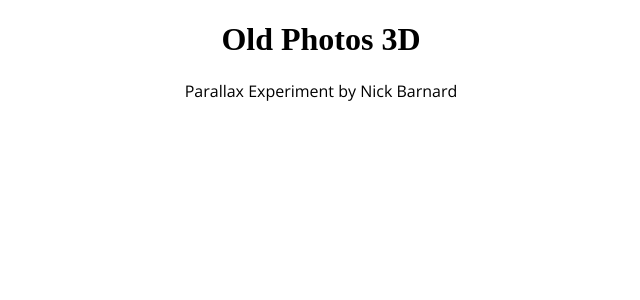
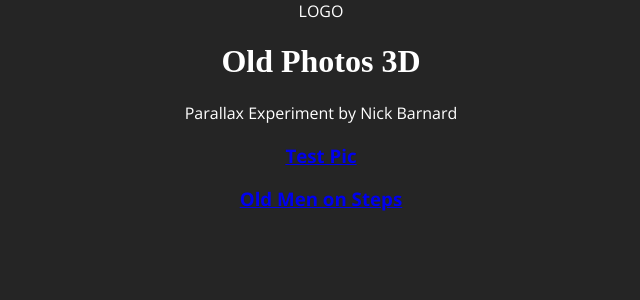
Before and after one commit to barnardnicholas/op3d, a React (Create React App) app: page / in a window 1280 px wide. Shown: the top 300 px of the page, without its empty margins (319-959 px from the left). Built offline with nearby package versions, Linux system fonts and the light colour scheme; a web font is replaced by a local one.

Commit message:
add site structure, iron out bugs in Pic loading/unloading

```diff
--- a/src/App.css
+++ b/src/App.css
@@ -1,9 +1,14 @@
 @import url("https://fonts.googleapis.com/css2?family=Averia+Serif+Libre:ital,wght@0,300;0,400;0,700;1,300;1,400;1,700&family=Open+Sans:ital,wght@0,300;0,400;0,600;0,700;0,800;1,300;1,400;1,600;1,700;1,800&display=swap");
+
+body {
+  background-color: #252525;
+  color: #ffffff;
+  overflow: hidden;
+}
 
 .App {
   text-align: center;
   font-family: "Open Sans", sans-serif;
-  overflow: hidden;
 }
 
 /* Typography */
--- a/src/App.js
+++ b/src/App.js
@@ -7,6 +7,7 @@ import { ContextProvider, AppContext } from "./Context";
 // Import Components
 import Pic from "./components/Pic";
 import PerspectiveTest from "./components/PerspectiveTest";
+import Home from "./components/Home";
 
 // Import Styling
 import "./App.css";
@@ -22,16 +23,11 @@ function App() {
         {(context) => {
           return (
             <div className="App">
-              <header>
-                <h1 className="aviera-bold">Old Photos 3D</h1>
-                <p className="opensans-light">
-                  Parallax Experiment by Nick Barnard
-                </p>
-              </header>
               <Container>
                 <Row className="flex-row justify-center">
                   <Col>
                     <Router>
+                      <Home path="/" />
                       <PerspectiveTest path="/utils/perspective-test" />
                       <Pic pic={pics.testPic} path="/pics/test-pic" />
                       <Pic pic={pics.oldMenOnStep} path="/pics/old-men" />
--- a/src/assets/img/old-men-on-step/index.js
+++ b/src/assets/img/old-men-on-step/index.js
@@ -7,7 +7,8 @@ const oldMenOnStep = {
   picMaster: picMaster,
   dimX: 2400,
   dimY: 1800,
-  parallaxDistance: 30,
+  parallaxDistance: 20,
+  perspectiveAngle: 8,
 };
 
 export default oldMenOnStep;
--- /dev/null
+++ b/src/components/HeroHeader.js
@@ -0,0 +1,20 @@
+import React from "react";
+import { Container, Row, Col } from "react-bootstrap";
+
+export default function HeroHeader() {
+  return (
+    <header>
+      <Container>
+        <Row>
+          <Col>LOGO</Col>
+          <Col>
+            <h1 className="aviera-bold">Old Photos 3D</h1>
+            <p className="opensans-light">
+              Parallax Experiment by Nick Barnard
+            </p>
+          </Col>
+        </Row>
+      </Container>
+    </header>
+  );
+}
--- /dev/null
+++ b/src/components/Home.js
@@ -0,0 +1,14 @@
+import React from "react";
+import HeroHeader from "./HeroHeader";
+import Nav from "./Nav";
+
+export default function Home() {
+  return (
+    <>
+      <main>
+        <HeroHeader />
+        <Nav />
+      </main>
+    </>
+  );
+}
--- /dev/null
+++ b/src/components/Nav.js
@@ -0,0 +1,22 @@
+import React from "react";
+import { Container, Row, Col } from "react-bootstrap";
+import { Link } from "@reach/router";
+
+export default function Nav() {
+  return (
+    <nav>
+      <Container>
+        <Row>
+          <Link to="/pics/test-pic">
+            <h3>Test Pic</h3>
+          </Link>
+        </Row>
+        <Row>
+          <Link to="/pics/old-men">
+            <h3>Old Men on Steps</h3>
+          </Link>
+        </Row>
+      </Container>
+    </nav>
+  );
+}
--- a/src/components/Pic.js
+++ b/src/components/Pic.js
@@ -1,4 +1,5 @@
 import React, { Component } from "react";
+import SlimHeader from "./SlimHeader";
 import $ from "jquery";
 
 export default class Pic extends Component {
@@ -19,15 +20,21 @@ export default class Pic extends Component {
     centerY: 0,
     perspectiveX: 0,
     perspectiveY: 0,
+    effectEnabled: false,
   };
 
   handleMouseMove = (event) => {
     // Define center of frame
     let centerX = Math.floor(this.state.frameWidth / 2);
     let centerY = Math.floor(this.state.frameHeight / 2);
+
     // Define mouse coords within picture frame
-    const frameOffsetTop = $(".picture-frame").offset().top;
-    const frameOffsetLeft = $(".picture-frame").offset().left;
+    let frameOffsetTop = 0;
+    let frameOffsetLeft = 0;
+    if ($(".picture-frame").offset()) {
+      frameOffsetTop = $(".picture-frame").offset().top;
+      frameOffsetLeft = $(".picture-frame").offset().left;
+    }
     let frameX = Math.floor(event.pageX - frameOffsetLeft);
     let frameY = Math.floor(event.pageY - frameOffsetTop);
     if (frameX < 0) frameX = 0;
@@ -44,11 +51,10 @@ export default class Pic extends Component {
       offsetX * (this.state.parallaxDistance / (this.state.frameWidth / 2)) * -1
     );
     let mirrorOffsetY = Math.floor(
-      offsetY * (this.state.parallaxDistance / (this.state.frameWidth / 2)) * -1
+      offsetY * (this.state.parallaxDistance / (this.state.frameWidth / 2))
     );
 
     // Define Perspective angle
-
     let perspectiveY =
       this.state.perspectiveAngle *
       (this.state.mirrorOffsetX / this.state.parallaxDistance);
@@ -56,6 +62,8 @@ export default class Pic extends Component {
       this.state.perspectiveAngle *
       (this.state.mirrorOffsetY / this.state.parallaxDistance);
 
+    // Only execute if effectEnabled is true
+    if (this.state.effectEnabled) {
       this.setState({
         mouseX: event.pageX,
         mouseY: event.pageY,
@@ -70,6 +78,7 @@ export default class Pic extends Component {
         perspectiveX,
         perspectiveY,
       });
+    }
   };
 
   calculateFrameDimensions = () => {
@@ -92,7 +101,10 @@ export default class Pic extends Component {
   };
 
   setParallaxDistance = () => {
-    this.setState({ parallaxDistance: this.props.pic.parallaxDistance });
+    this.setState({
+      parallaxDistance: this.props.pic.parallaxDistance,
+      perspectiveAngle: this.props.pic.perspectiveAngle,
+    });
   };
 
   displayDebug = () => {
@@ -123,6 +135,8 @@ export default class Pic extends Component {
       transform: `rotateX(${this.state.perspectiveX}deg) rotateY(${this.state.perspectiveY}deg)`,
     };
     return (
+      <>
+        <SlimHeader />
         <div className="perspective-container">
           <div className="picture-frame" style={frameStyling}>
             <div className="img-container">
@@ -160,6 +174,7 @@ export default class Pic extends Component {
             {this.props.debug ? this.displayDebug() : null}
           </div>
         </div>
+      </>
     );
   }
 
@@ -167,8 +182,16 @@ export default class Pic extends Component {
     const frameCenter = $(".frame-center");
     this.setParallaxDistance();
     this.calculateFrameDimensions();
+    this.setState({ effectEnabled: true });
     $(window).mousemove((event) => {
       this.handleMouseMove(event);
     });
   }
+
+  componentWillUnmount() {
+    this.setState({ effectEnabled: false });
+    $(document).off("mousemove", () => {
+      console.log("Mouse events off");
+    });
   }
+}
--- /dev/null
+++ b/src/components/SlimHeader.js
@@ -0,0 +1,10 @@
+import React from "react";
+
+export default function SlimHeader() {
+  return (
+    <header>
+      <h1 className="aviera-bold">Old Photos 3D</h1>
+      <p className="opensans-light">Parallax Experiment by Nick Barnard</p>
+    </header>
+  );
+}
```
Also changed, not shown: public/manifest.json. Lines whose indentation alone changed are shown as unchanged.
